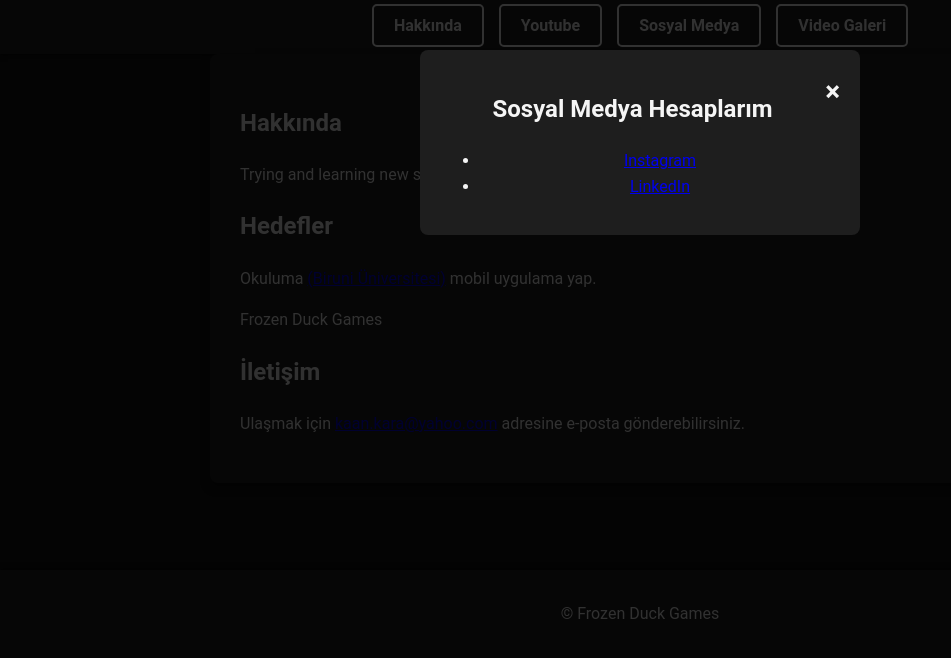
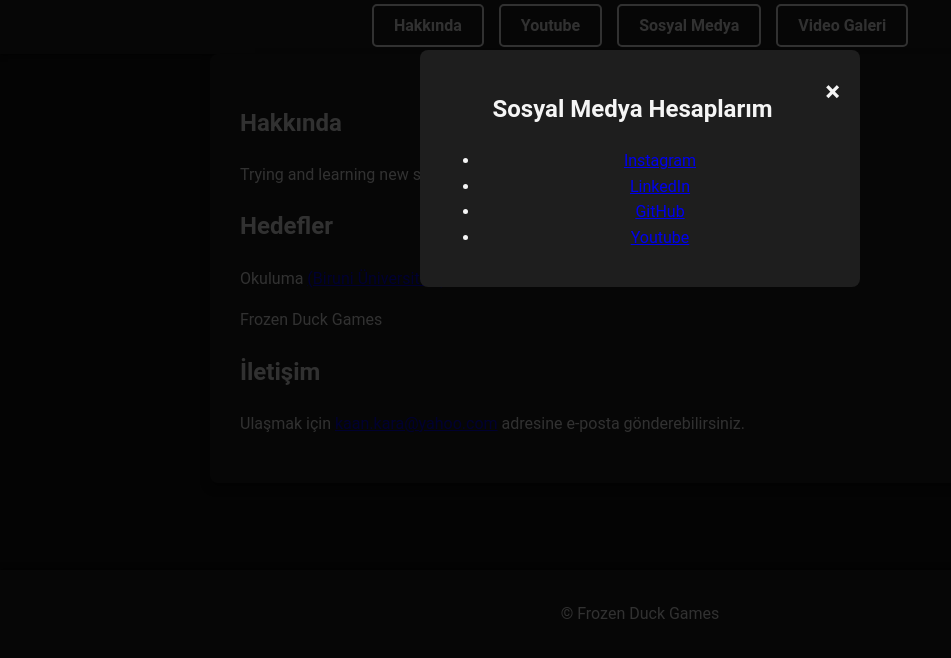
Before and after one commit to Kaan-commits/kaankara.github.io, a plain HTML site: page index.html in a window 1280 px wide. Both pictures are taken after a click on the link "Sosyal Medya". Shown: the part 142-800 px from the top of the page, without its empty margins (0-951 px from the left). Drawn offline with Linux system fonts and the light colour scheme; no server answers.

Commit message:
Social accs

```diff
--- a/index.html
+++ b/index.html
@@ -21,6 +21,8 @@
             <ul>
                 <li><a href="https://www.instagram.com/thekaankara/" target="_blank">Instagram</a></li>
                 <li><a href="https://www.linkedin.com/in/kaan-kara-104851252/" target="_blank">LinkedIn</a></li>
+                <li><a href="https://github.com/kaanking1907" target="_blank">GitHub</a></li>
+                <li><a href="https://www.youtube.com/channel/UCc_2_AVpN7Ew9yPQIfsB1Kw" target="_blank">Youtube</a></li>
             </ul>
         </div>
     </div>
```
